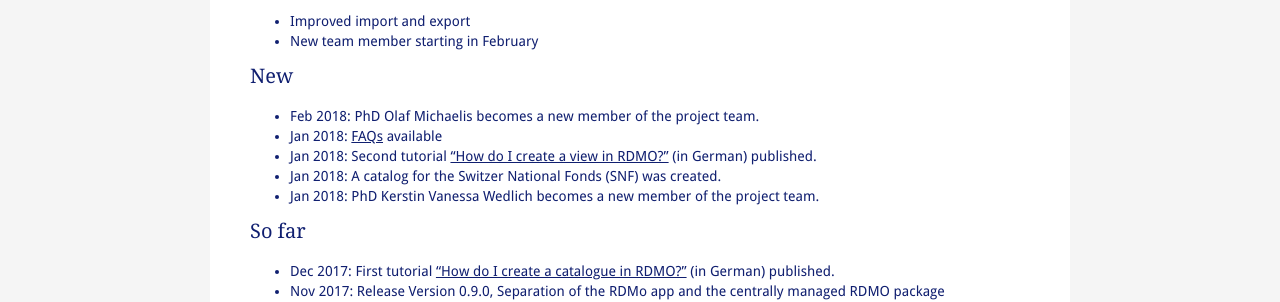
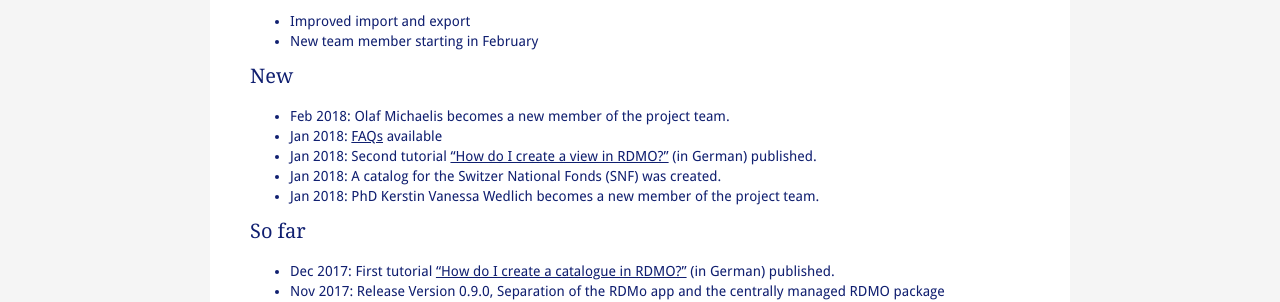
Before and after one commit to rdmorganiser/rdmorganiser.github.io, a Jekyll site: the page built from en/news.md, in a window 1280 px wide and 1202 px high. Shown: the part 209-511 px from the top of the window. Built offline with Jekyll 4.4.1, drawn with Linux system fonts in a browser that asks for light colours; our own code applies the rules of GitHub Pages for plain Markdown files.

Commit message:
Update news.md

```diff
--- a/en/news.md
+++ b/en/news.md
@@ -17,7 +17,7 @@
 New
 ---
 
-* Feb 2018: PhD Olaf Michaelis becomes a new member of the project team.
+* Feb 2018: Olaf Michaelis becomes a new member of the project team.
 * Jan 2018: [FAQs](http://www.forschungsdaten.org/index.php/FAQs) available
 * Jan 2018: Second tutorial ["How do I create a view in RDMO?"](https://forschungsdaten.org/index.php/ansicht_erstellen) (in German) published.
 * Jan 2018: A catalog for the Switzer National Fonds (SNF) was created.
```
